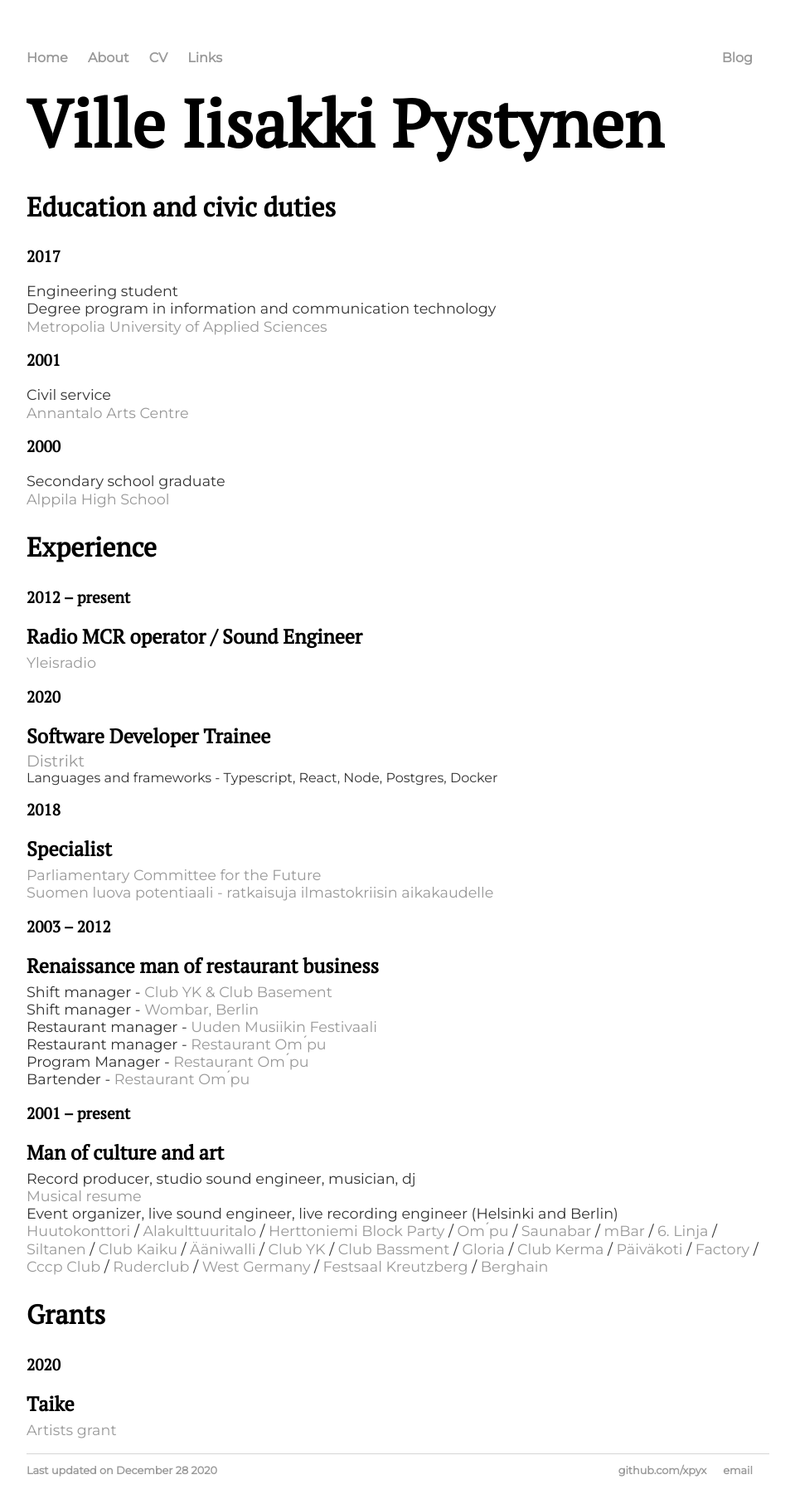
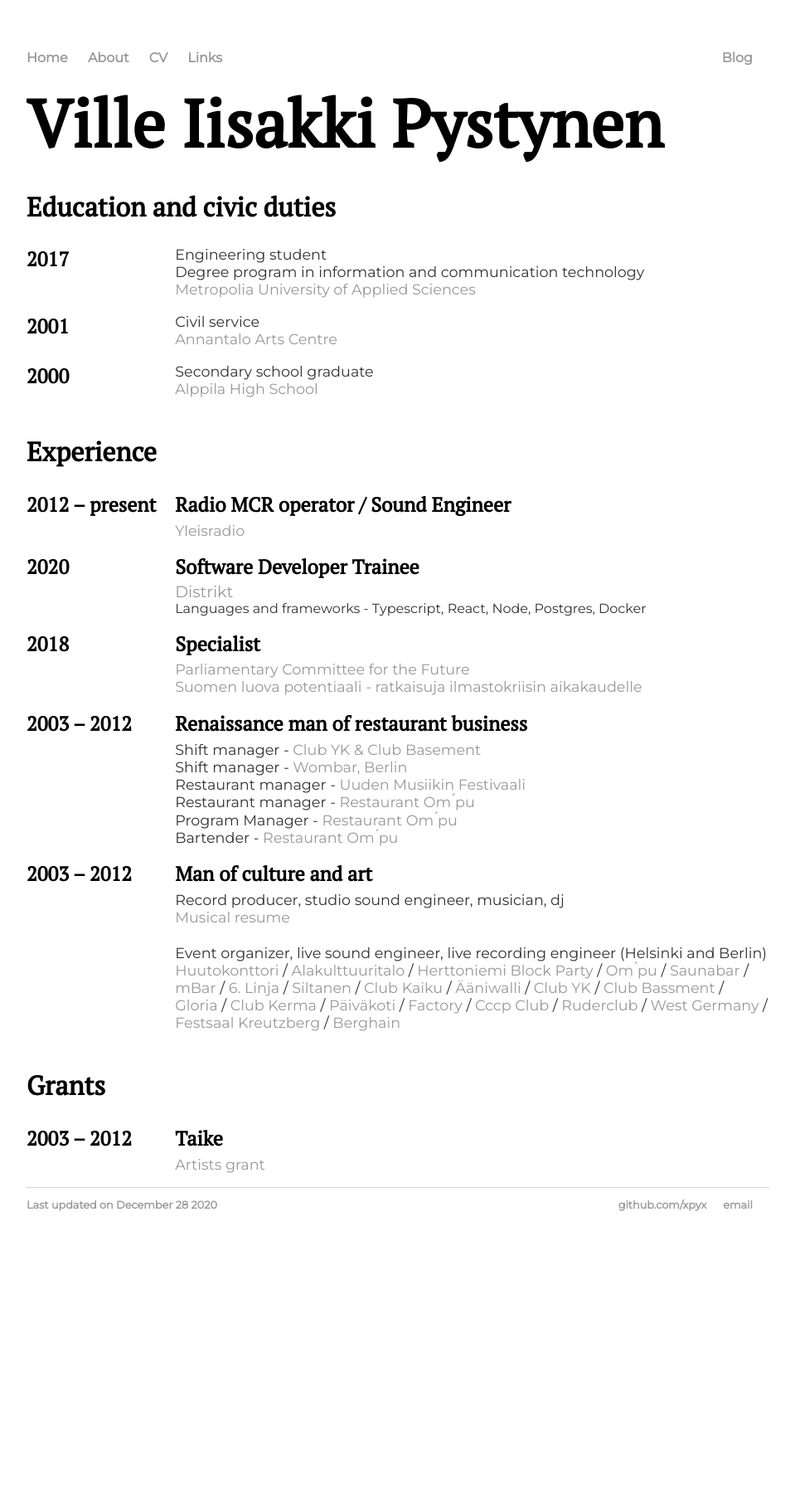
Before and after one commit to xpyx/xpyx.github.io, a Jekyll site: the page built from cv/index.html, in a window 1280 px wide. Shown: the whole page at 83% size, without its empty margins (160-1119 px from the left). Built offline with Jekyll 4.4.1, drawn with Linux system fonts in a browser that asks for light colours; after the commit the page ends 1492 px from its top, so only the background shows below that.

Commit message:
cv update

```diff
--- a/css/main.css
+++ b/css/main.css
@@ -81,3 +81,25 @@
     margin-top: 3em;
     color: #d5d5d5;
 }
+
+
+.row {
+    display: flex;
+    flex-direction: row;
+    flex-wrap: wrap;
+    width: 100%;
+}
+
+.column {
+    display: flex;
+    flex-direction: row;
+
+}
+
+.column-left {
+    width: 20%;
+}
+
+.column-right {
+    width: 80%;
+}
--- a/cv/index.html
+++ b/cv/index.html
@@ -4,72 +4,136 @@
 ---
 
 <div class="cv">
+
     <h1>Ville Iisakki Pystynen</h1>
-
     <h2>Education and civic duties</h2>
 
-    <h4>2017</h4>
+    <div class="row">
+            <div class="column-left">
+                <h3>2017</h3>
+            </div>
 
+            <div class="column-right">
                 <p>
                     Engineering student<br>
                     Degree program in information and communication technology<br>
                     <a href="http://www.metropolia.fi/en" _target="blank">
                         Metropolia University of Applied Sciences</a>
+                </p>
+            </div>
+    </div>
 
-	</p>
+    <div class="row">
+        <div class="column-left">
+            <h3>2001</h3>
+        </div>
 
-    <h4>2001</h4>
-
+        <div class="column-right">
             <p>
                 Civil service<br>
                 <a href="http://www.annantalo.fi/en/home" _target="blank">Annantalo Arts Centre</a>
             </p>
+        </div>
+    </div>
 
-	<h4>2000</h4>
 
+    <div class="row">
+        <div class="column-left">
+            <h3>2000</h3>
+        </div>
+        <div class="column-right">
             <p>
                 Secondary school graduate<br>
                 <a href="https://www.hel.fi/alppl/fi" _target="blank">Alppila High School</a>
             </p>
+        </div>
+    </div>
+
+</div>
+
+
+
 
 <h2>Experience</h2>
 
-	<h4>2012 – present</h4>
+<div class="row">
+    <div class="column-left">
+        <h3>2012 – present</h3>
+    </div>
+    <div class="column-right">
+
         <h3>Radio MCR operator / Sound Engineer</h3>
         <p><a href="https://www.yle.fi" _target="blank">Yleisradio</a></p>
 
-	<h4>2020</h4>
+    </div>
+</div>
+
+<div class="row">
+    <div class="column-left">
+        <h3>2020</h3>
+    </div>
+    <div class="column-right">
+
         <h3>Software Developer Trainee</h3>
         <p style="font-size: 1em;">
-		<a style="font-size: 1.2em;"href="https://www.distrikt.fi" _target="blank">Distrikt</a><br>
+            <a style="font-size: 1.2em;" href="https://www.distrikt.fi" _target="blank">Distrikt</a><br>
             Languages and frameworks - Typescript, React, Node, Postgres, Docker
         </p>
 
-	<h4>2018</h4>
+    </div>
+</div>
+
+<div class="row">
+    <div class="column-left">
+        <h3>2018</h3>
+    </div>
+    <div class="column-right">
+
         <h3>Specialist</h3>
         <p>
 
-		<a href="https://www.eduskunta.fi/EN/valiokunnat/tulevaisuusvaliokunta/Pages/default.aspx">Parliamentary Committee for the Future</a><br>
-		<a href="https://www.eduskunta.fi/FI/naineduskuntatoimii/julkaisut/Documents/tuvj_11+2018.pdf" _target="blank">
+            <a href="https://www.eduskunta.fi/EN/valiokunnat/tulevaisuusvaliokunta/Pages/default.aspx">Parliamentary
+                Committee for the Future</a><br>
+            <a href="https://www.eduskunta.fi/FI/naineduskuntatoimii/julkaisut/Documents/tuvj_11+2018.pdf"
+               _target="blank">
                 Suomen luova potentiaali - ratkaisuja ilmastokriisin aikakaudelle</a>
         </p>
 
-	<h4>2003 – 2012</h4>
+    </div>
+</div>
+
+
+<div class="row">
+    <div class="column-left">
+        <h3>2003 – 2012</h3>
+    </div>
+    <div class="column-right">
+
         <h3>Renaissance man of restaurant business</h3>
         <p>
             Shift manager - <a href="https://www.residentadvisor.net/club.aspx?id=15380">Club YK & Club Basement</a><br>
             Shift manager - <a href="https://www.wombats-hostels.com/">Wombar, Berlin</a><br>
-		Restaurant manager - <a href="https://fi.wikipedia.org/wiki/Uuden_musiikin_festivaali">Uuden Musiikin Festivaali</a><br>
+            Restaurant manager - <a href="https://fi.wikipedia.org/wiki/Uuden_musiikin_festivaali">Uuden Musiikin
+            Festivaali</a><br>
             Restaurant manager - <a href="https://www.ompu.fi">Restaurant Om ́pu</a><br>
             Program Manager - <a href="https://www.ompu.fi">Restaurant Om ́pu</a><br>
             Bartender - <a href="https://www.ompu.fi">Restaurant Om ́pu</a>
         </p>
 
-	<h4>2001 – present</h4>
+    </div>
+</div>
+
+
+<div class="row">
+    <div class="column-left">
+        <h3>2003 – 2012</h3>
+    </div>
+    <div class="column-right">
+
         <h3>Man of culture and art</h3>
         <p>
             Record producer, studio sound engineer, musician, dj<br>
-		<a href="/music/index.html">Musical resume</a><br>
+            <a href="/music/index.html">Musical resume</a><br><br>
             Event organizer, live sound engineer, live recording engineer (Helsinki and Berlin)<br>
             <a href="http://heathermill.fi/portfolio/huutokonttori/">Huutokonttori</a> /
             <a href="https://www.facebook.com/alakulttuuritalo/">Alakulttuuritalo</a> /
@@ -84,26 +148,46 @@
             <a href="https://www.residentadvisor.net/club.aspx?id=15380">Club YK</a> /
             <a href="https://www.recon.com/en/events/calendar/event/713">Club Bassment</a> /
             <a href="https://gloria.munstadi.fi/">Gloria</a> /
-		<a href="https://klubitus.org/topic/77826-kerma-kiittaa-kumartaa-ja-poistuu-takavasemalle">Club Kerma</a> /
+            <a href="https://klubitus.org/topic/77826-kerma-kiittaa-kumartaa-ja-poistuu-takavasemalle">Club
+                Kerma</a> /
             <a href="https://www.ts.fi/kulttuuri/1074060119/Avaruusutarha+valtaa+Paivakodin">Päiväkoti</a> /
             <a href="http://www.mikseri.net/mestat/clubfactory.2190.php">Factory</a> /
-		<a href="https://www.tripadvisor.fi/Attraction_Review-g187323-d5948128-Reviews-Old_CCCP_Bar-Berlin.html">Cccp Club</a> /
+            <a href="https://www.tripadvisor.fi/Attraction_Review-g187323-d5948128-Reviews-Old_CCCP_Bar-Berlin.html">Cccp
+                Club</a> /
             <a href="https://www.clubguideberlin.de/ruderclub-mitte/">Ruderclub</a> /
             <a href="http://www.westgermany.eu/">West Germany</a> /
             <a href="https://festsaal-kreuzberg.de/">Festsaal Kreutzberg</a> /
             <a href="https://en.wikipedia.org/wiki/Berghain">Berghain</a>
         </p>
 
+    </div>
+</div>
+
+
 <h2>Grants</h2>
-	<h4>2020</h4>
+
+<div class="row">
+    <div class="column-left">
+        <h3>2003 – 2012</h3>
+    </div>
+    <div class="column-right">
+
         <h3>Taike</h3>
         <p>
-		<a href="https://www.taike.fi/en/grants-for-artists/-/stipend/9rRrDr7eX4Xl/viewStipend/11179">Artists grant</a>
+            <a href="https://www.taike.fi/en/grants-for-artists/-/stipend/9rRrDr7eX4Xl/viewStipend/11179">Artists
+                grant</a>
         </p>
+
+    </div>
+</div>
+
+
+</div>
 
 <!---<h2>Select Publications</h2>
 
 <p><strong>Last Name, F.</strong> (204). Title of a Chapter You Wrote for a Book. In I.M Editor (Ed.), <em>The Book I Contributed To</em> (pp. 97-108). City, ST: Publisher Name. Chapter available at: <a href="#">http://permalink</a>.
-    --->
 
 </div>
+</div>
+--->
```
Lines whose indentation alone changed are shown as unchanged.
